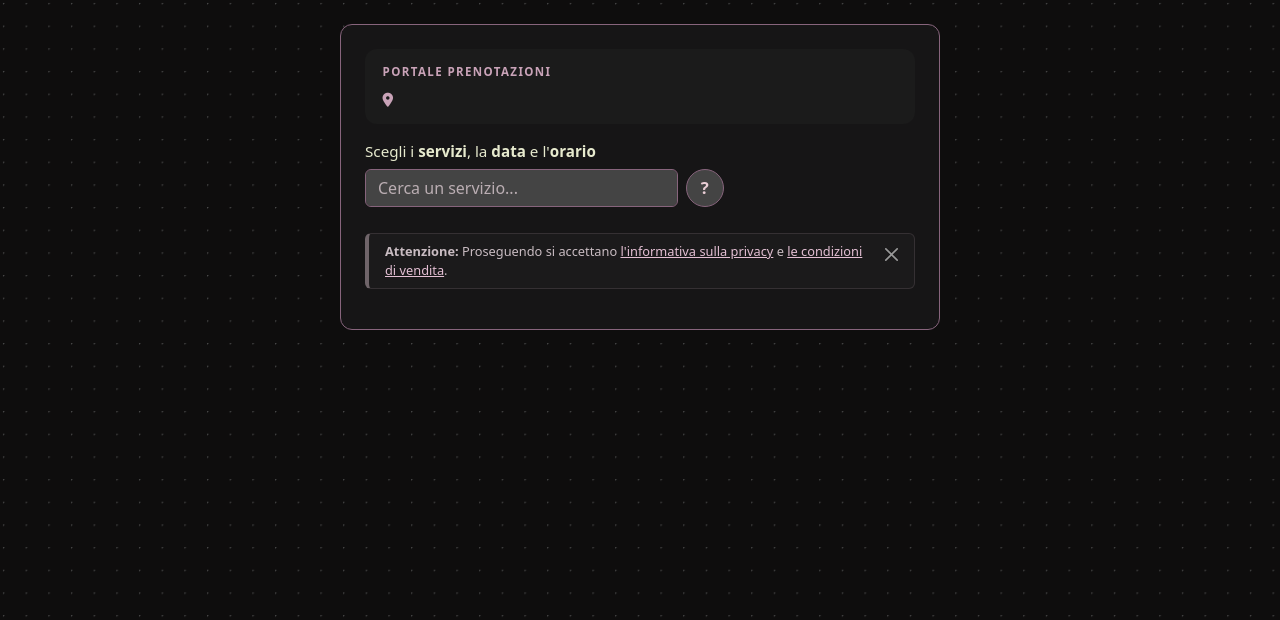
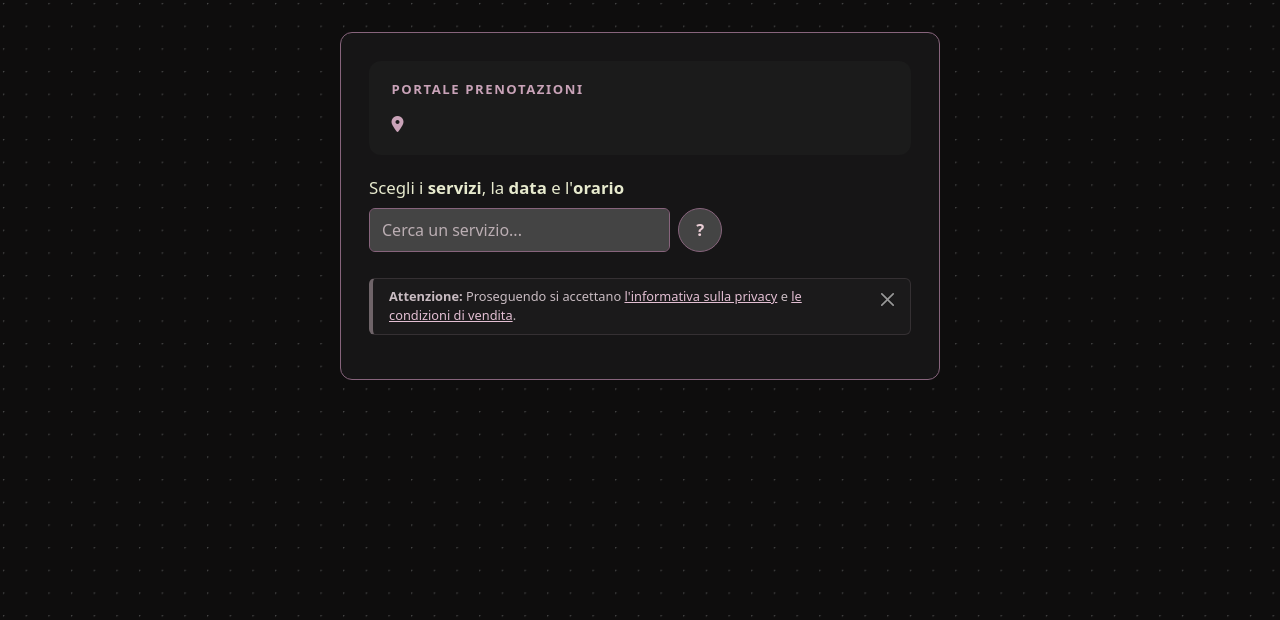
Before and after one commit to AlexBudet/booking, a Flask app: page /t1/booking in a window 1280 px wide. Shown: the top 620 px of the page. Run offline with Flask 3, Linux system fonts and the light colour scheme; data that the repository does not hold is empty; some libraries are stand-ins or nearby versions.

Commit message:
aggiunta personalizzazione sfondo sito booking online - v3.6.5

```diff
--- a/templates/booking_public.html
+++ b/templates/booking_public.html
@@ -10,9 +10,9 @@
   <style>
     .container-booking {
       max-width: 600px;
-      margin: 24px auto;
+      margin: 32px auto;
       border-radius: 12px;
-      padding: 1.5rem;
+      padding: 1.75rem;
       border: 1px solid #87647c !important; /* esempio: viola chiaro */
       /* Disabilita il touch delay su iOS */
       touch-action: manipulation;
@@ -24,8 +24,8 @@
 
     .booking-sidebar {
       border-radius: 12px;
-      padding: 0.9rem 1.1rem;
-      margin-bottom: 1rem;
+      padding: 1.2rem 1.4rem;
+      margin-bottom: 1.25rem;
     }
 .custom-modal-content {
   background: linear-gradient(to right, #e7d8dd, #f0d7e1) !important;
@@ -44,8 +44,8 @@
     padding: 1rem;
   }
   .booking-sidebar {
-    margin: 0 0 12px;
-    padding: 0.75rem 0.9rem;
+    margin: 0 0 16px;
+    padding: 1rem 1.1rem;
   }
   .desktop-only { display: none !important; }
   .mobile-full { width: 100% !important; }
@@ -82,15 +82,17 @@
 }
 
 /* ===== Testata: logo accanto al nome, contatti su una riga =====
-   Compatta perche' ad apertura pagina il campo di ricerca stia in alto. */
+   Piu' raccolta di quella di una volta (ad apertura pagina il campo di ricerca
+   sta in alto), ma senza rimpicciolire troppo: il messaggio lungo del negozio
+   ora sta nel modal e lo spazio c'e'. */
 .testata {
   display: flex;
   align-items: center;
-  gap: 14px;
+  gap: 18px;
 }
 .booking-logo {
   flex: 0 0 auto;
-  max-height: 64px;
+  max-height: 84px;
   max-width: 40%;
   height: auto;
   object-fit: contain;
@@ -100,7 +102,7 @@
   min-width: 0;
 }
 .testata-portale {
-  font-size: 0.72rem;
+  font-size: 0.82rem;
   font-weight: 600;
   letter-spacing: 0.12em;
   text-transform: uppercase;
@@ -108,7 +110,7 @@
 }
 .testata-nome {
   margin: 0;
-  font-size: 1.45rem;
+  font-size: 1.75rem;
   font-weight: 600;
   line-height: 1.2;
   color: #ffffff;
@@ -116,9 +118,9 @@
 .testata-contatti {
   display: flex;
   flex-wrap: wrap;
-  gap: 2px 16px;
-  margin-top: 8px;
-  font-size: 0.88rem;
+  gap: 4px 20px;
+  margin-top: 12px;
+  font-size: 1rem;
   color: #d8c3cd;
 }
 .testata-contatti i {
@@ -135,15 +137,21 @@
   text-decoration: underline;
 }
 @media (max-width: 767px) {
-  .booking-logo { max-height: 48px; }
-  .testata-nome { font-size: 1.25rem; }
+  .booking-logo { max-height: 60px; }
+  .testata-nome { font-size: 1.5rem; }
+  .testata-contatti { font-size: 0.95rem; }
 }
 /* Riga che introduce il campo di ricerca */
 .ricerca-etichetta {
   display: block;
-  margin-bottom: 6px;
-  font-size: 0.95rem;
+  margin-bottom: 8px;
+  font-size: 1.05rem;
   color: #e7eace;
+}
+/* Ricerca, "?" e operatore alti 44px: sono il primo passo, e un dito li prende meglio */
+#selezione-iniziale-servizio .form-control,
+#selezione-iniziale-servizio .form-select {
+  height: 44px;
 }
 
   /* Cambia colore pseudoblocchi */
@@ -664,9 +672,9 @@ body {
 /* ===== Mini-tutorial "Come prenotare" =====
    Il tasto "?" sta accanto al campo di ricerca e apre #modalTutorial. */
 .tutorial-btn {
-  flex: 0 0 38px;
-  width: 38px;
-  height: 38px; /* come il campo di ricerca accanto */
+  flex: 0 0 44px;
+  width: 44px;
+  height: 44px; /* come il campo di ricerca accanto */
   padding: 0;
   border: 1px solid #87647c;
   border-radius: 50%;
@@ -828,19 +836,15 @@ body {
 <style>
 /* Sfondo scelto dal negozio (gestionale, Impostazioni > Booking Web), solo su
    schermi grandi: dentro il media query telefoni e tablet non lo scaricano
-   nemmeno. Il velo scuro sopra la foto tiene in primo piano il riquadro. */
+   nemmeno. Foto piena, senza veli sopra, come sul sito del negozio
+   (www.sunexpressbeauty.it); l'ombra stacca il riquadro. */
 @media (min-width: 992px) {
   body {
-    background-color: #100f0f;
-    background-image:
-      linear-gradient(rgba(16, 15, 15, 0.45), rgba(16, 15, 15, 0.45)),
-      url("{{ url_for('booking.serve_sfondo', tenant_id=tenant_id, v=sfondo_versione) }}");
+    background: #100f0f url("{{ url_for('booking.serve_sfondo', tenant_id=tenant_id, v=sfondo_versione) }}") no-repeat center center fixed;
     background-size: cover;
-    background-position: center;
-    background-attachment: fixed;
   }
   .container-booking {
-    box-shadow: 0 12px 40px rgba(0, 0, 0, 0.55);
+    box-shadow: 0 10px 30px rgba(0, 0, 0, 0.3);
   }
 }
 </style>
```
